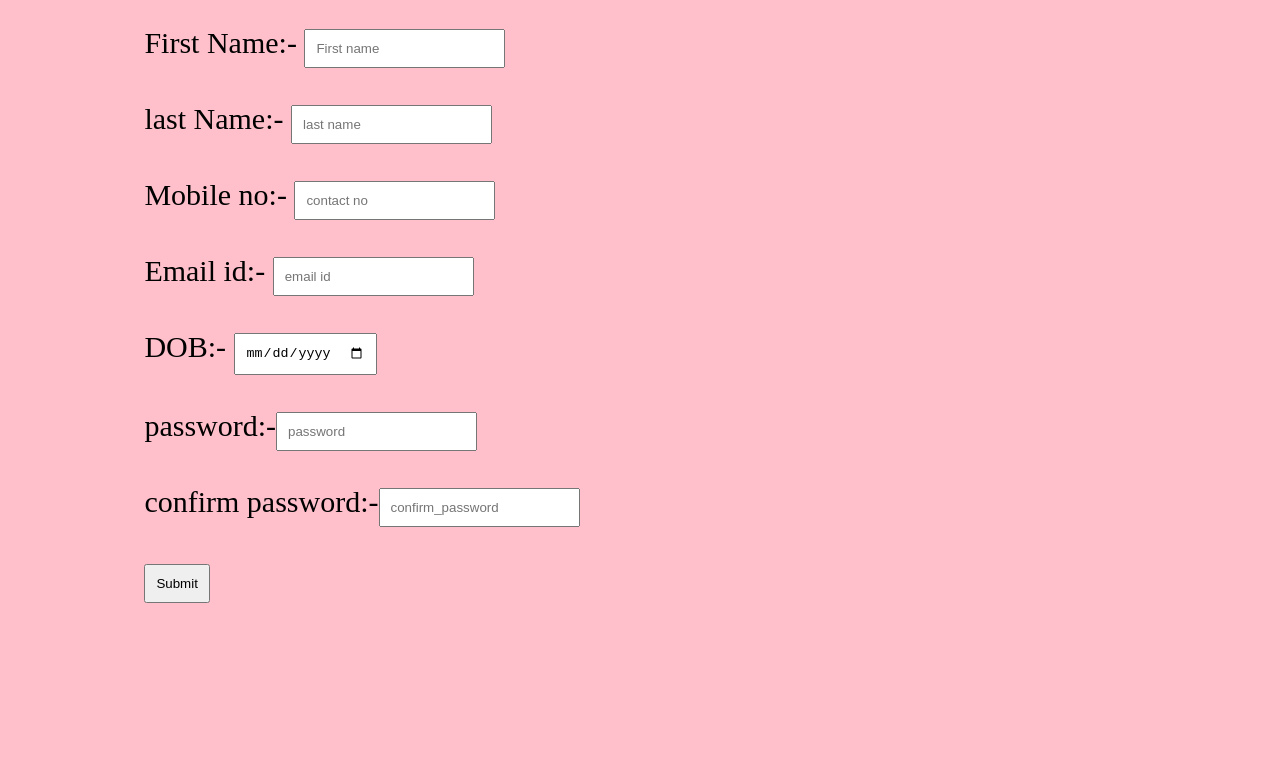
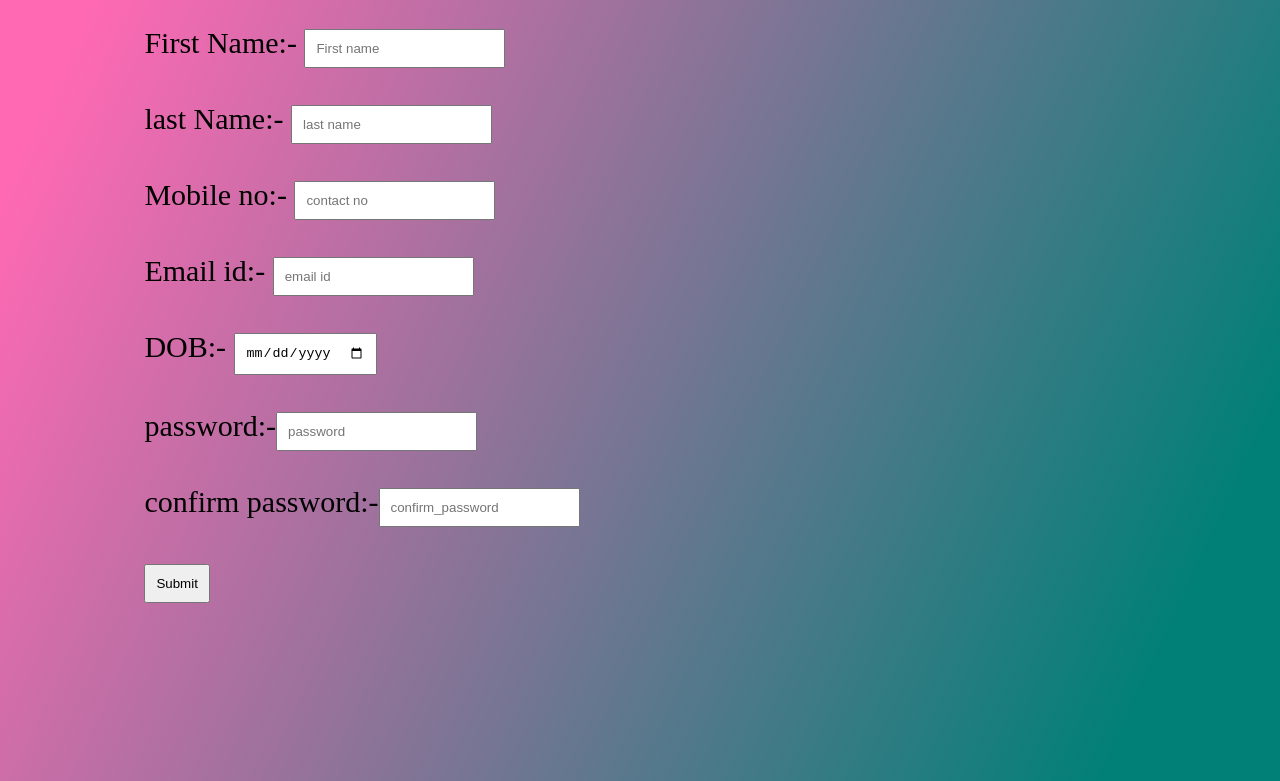
Before and after one commit to ankitaachauhan/project12, a plain HTML site: page index.html in a window 1280 px wide. Shown: the part 171-952 px from the top of the page. Drawn offline with Linux system fonts and the light colour scheme.

Commit message:
twelth version

```diff
--- a/style.css
+++ b/style.css
@@ -13,7 +13,7 @@ div input
 }
 body
 {
-    background-color:pink;
+    background:linear-gradient(115deg,hotpink 10%,rgb(0, 128, 119) 90%);
     display: flex;
     flex-wrap: wrap;
 }
```
